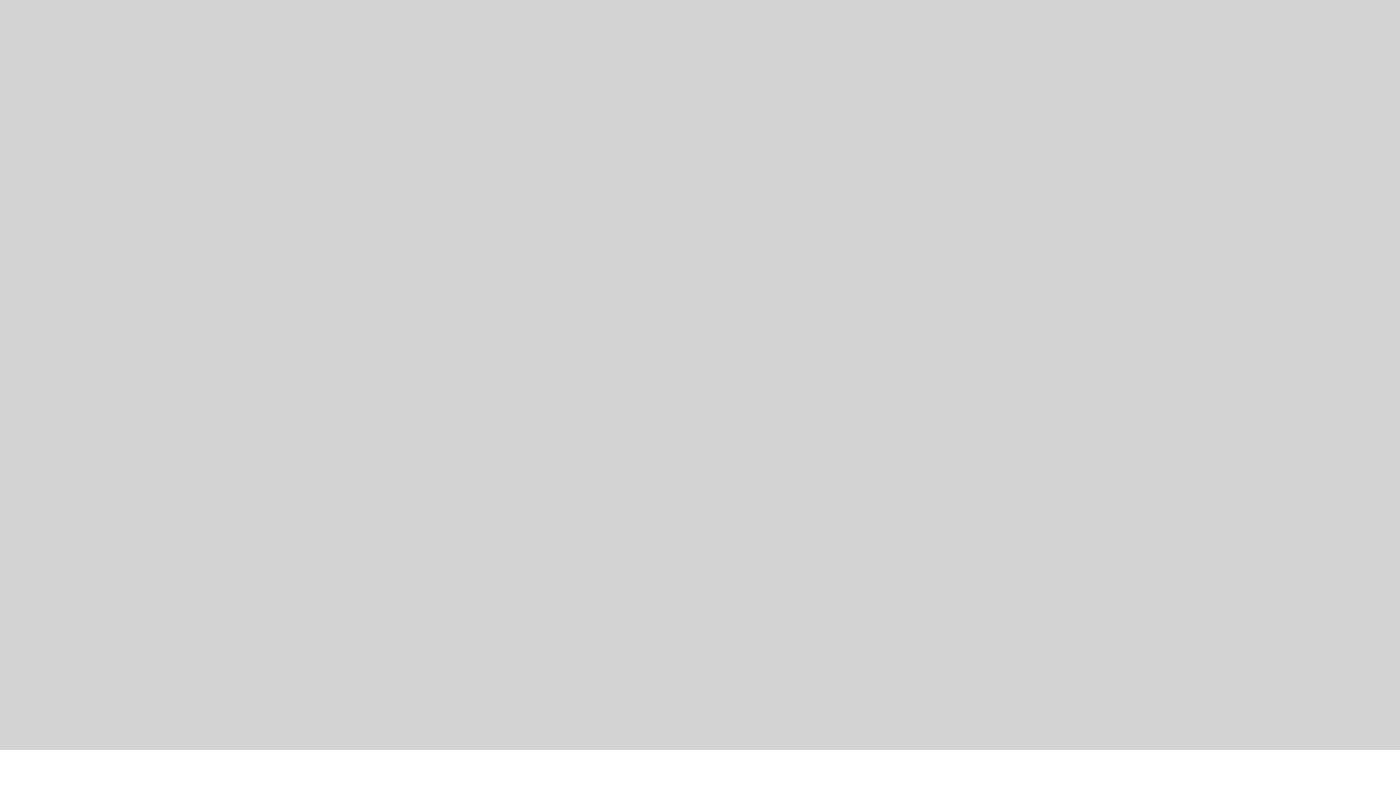
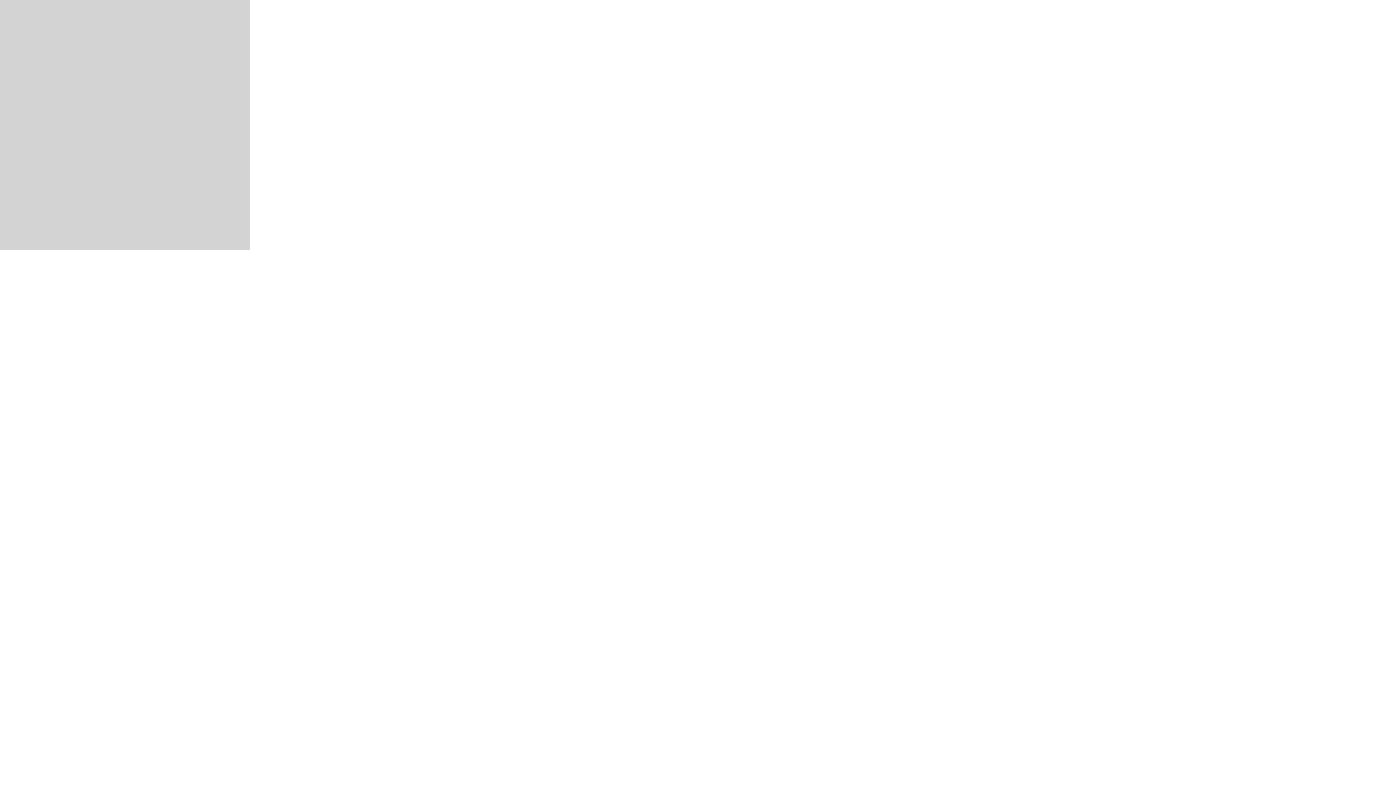
Before and after one commit to rojo7783/rojo7783.github.io, a plain HTML site: page projects/platformer/index.html in a window 1280 px wide. Shown: the whole page, 1400 px wide, since content can reach past the window. Drawn offline with nearby package versions, Linux system fonts and the light colour scheme.

Commit message:
update347

```diff
--- a/projects/platformer/index.html
+++ b/projects/platformer/index.html
@@ -11,7 +11,7 @@
   </head>
 
   <body id="body">
-    <canvas id="canvas" width="1400" height="750"></canvas>
+    <canvas id="canvas" width="250" height="250"></canvas>
     <img id="cannon" src="images/cannon.png" />
     <img id="player" src="images/halle.png" />
     <img id="projectile" src="images/projectile.png" />
```
